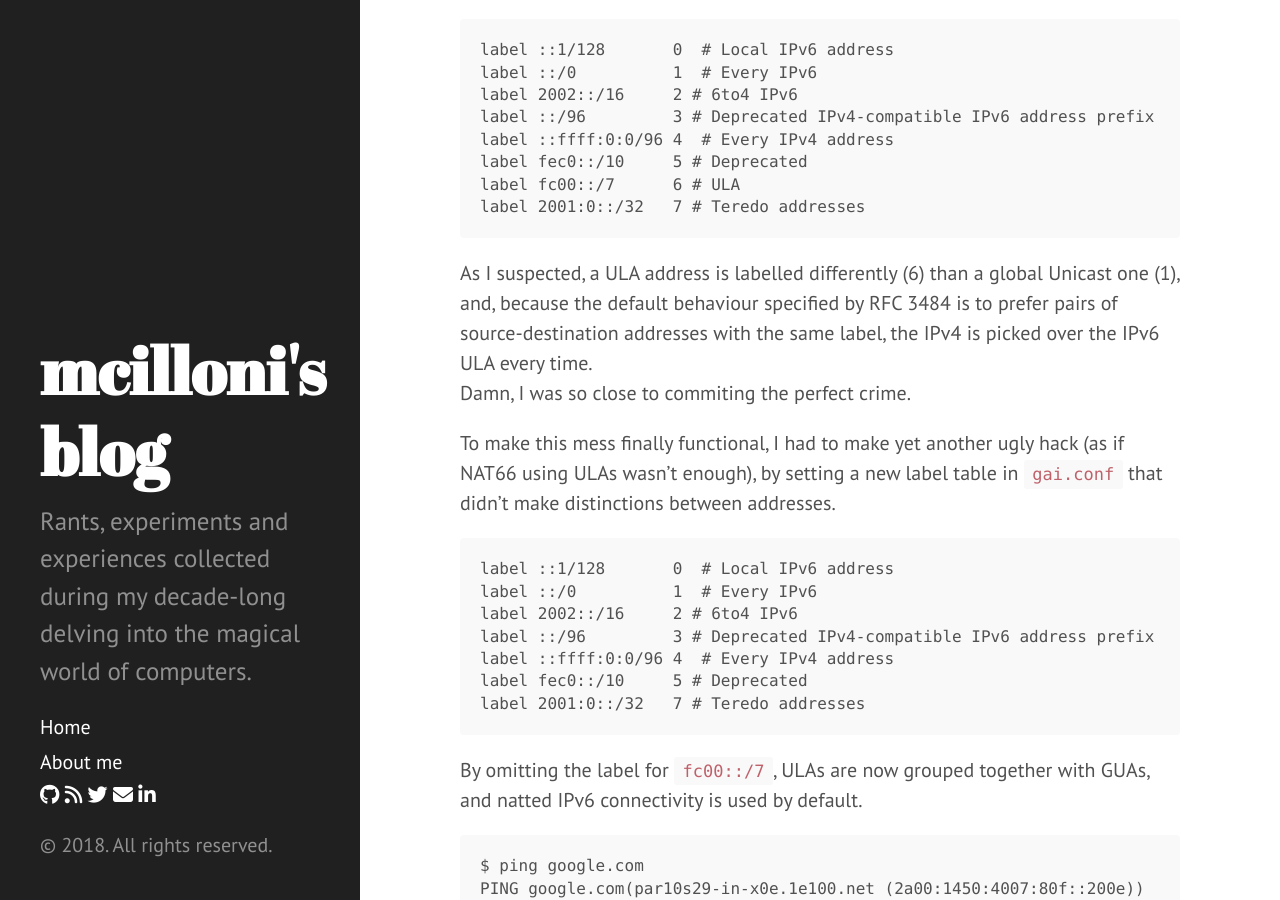
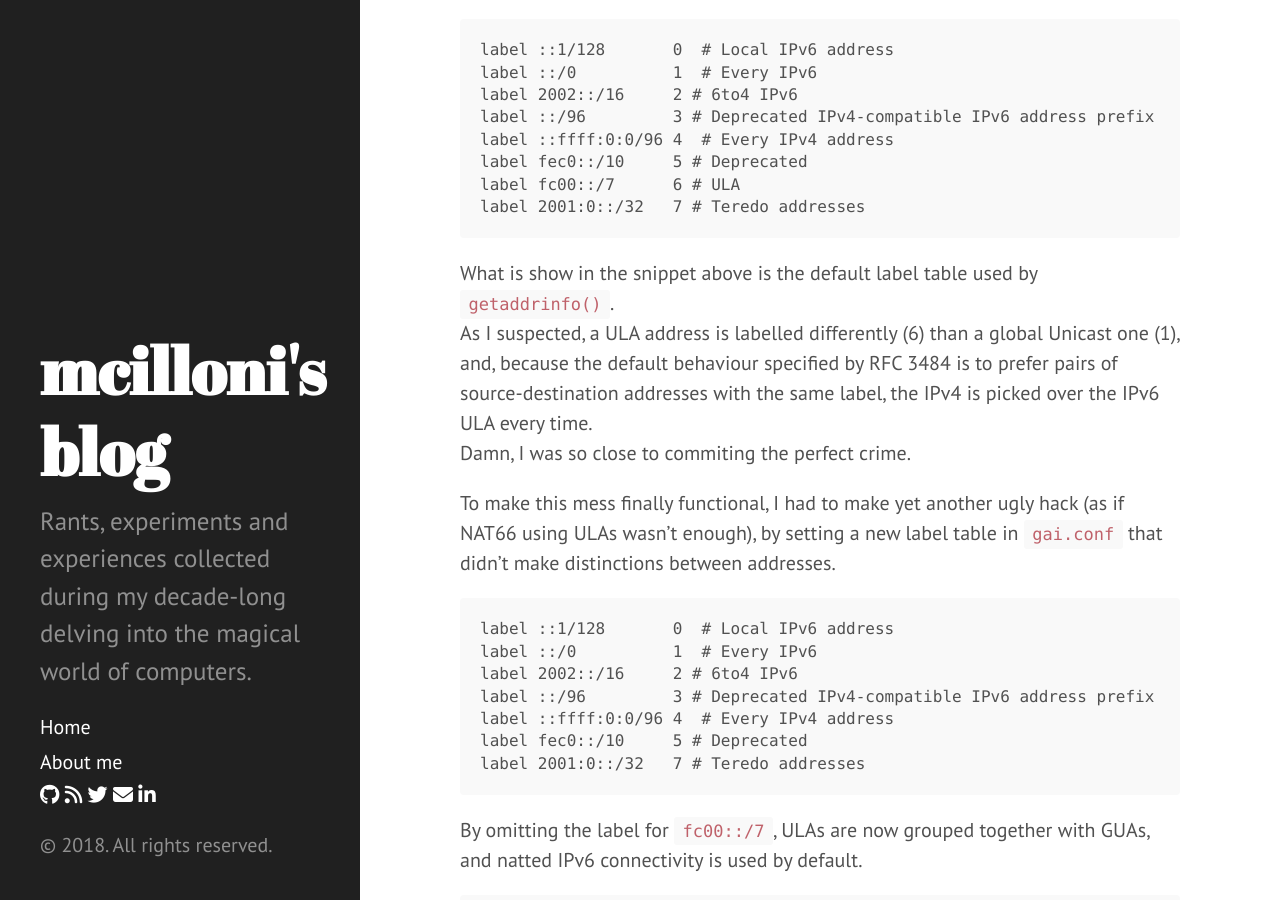
Before and after one commit to mcilloni/mcilloni.github.io, a Jekyll site: the page built from _posts/2018-01-20-oh-god-why-NAT66.md, in a window 1280 px wide and 900 px high, scrolled down 6346 px. Built offline with Jekyll 4.4.1, drawn with Linux system fonts in a browser that asks for light colours; nearby versions of some CDN libraries; comment, search, counter and statistics services are not loaded.

Commit message:
Fixed stuff

````diff
--- a/_posts/2018-01-20-oh-god-why-NAT66.md
+++ b/_posts/2018-01-20-oh-god-why-NAT66.md
@@ -174,6 +174,7 @@ label fc00::/7      6 # ULA
 label 2001:0::/32   7 # Teredo addresses
 ```
 
+What is show in the snippet above is the default label table used by `getaddrinfo()`.
 As I suspected, a ULA address is labelled differently (6) than a global Unicast one (1), and, because the default behaviour specified by RFC 3484 is to prefer pairs of source-destination addresses with the same label, the IPv4 is picked over the IPv6 ULA every time.
 Damn, I was so close to commiting the perfect crime.
 
````
